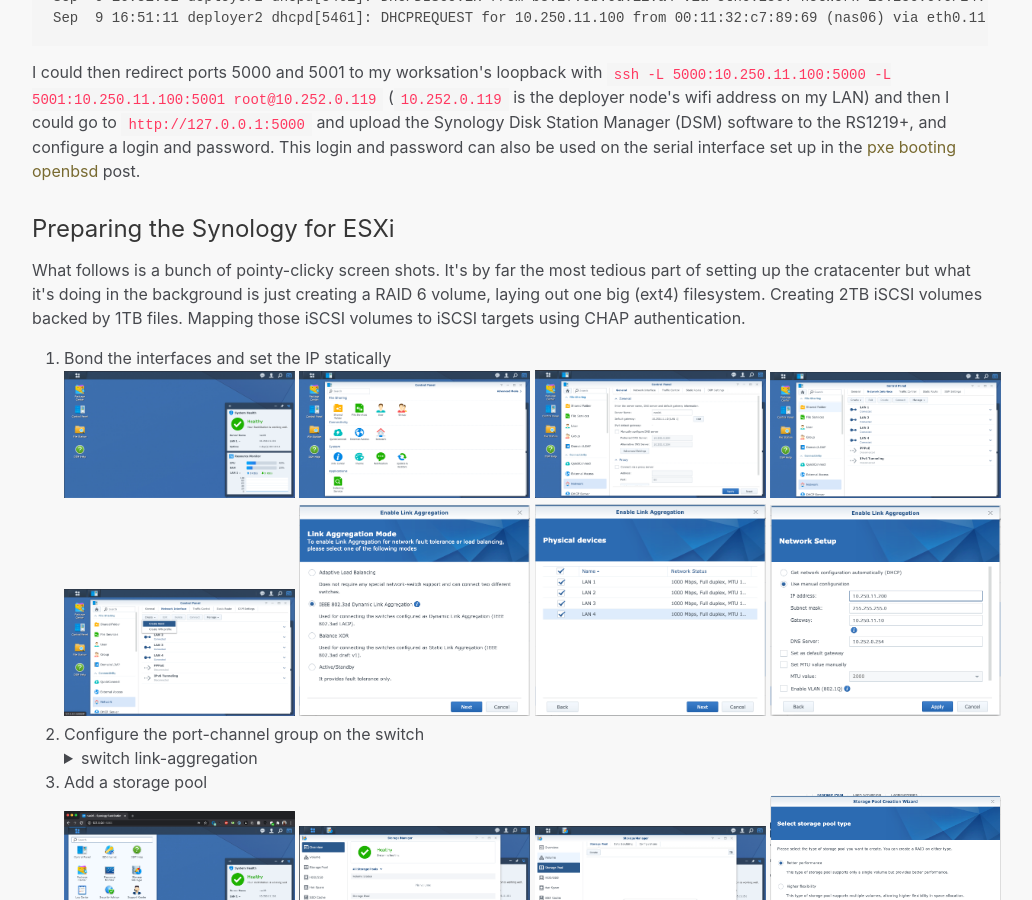
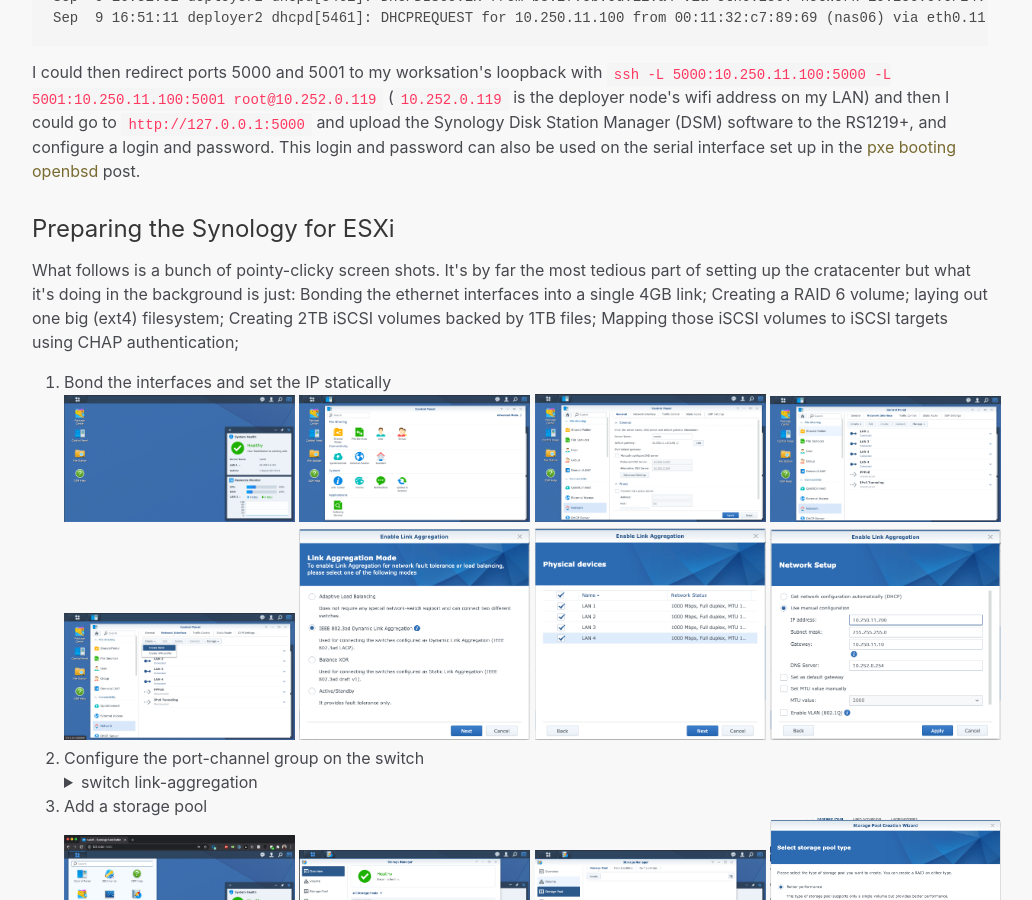
Before and after one commit to jameswhite/cratacenter, a Jekyll site: the page built from _posts/2020-09-10-storage.md, in a window 1280 px wide and 900 px high, scrolled down 377 px. Shown: the whole window, without its empty margins (130-1162 px from the left). Built offline with Jekyll 4.4.1, drawn with Linux system fonts in a browser that asks for light colours.

Commit message:
sequence fix

```diff
--- a/_posts/2020-09-10-storage.md
+++ b/_posts/2020-09-10-storage.md
@@ -54,7 +54,7 @@
 count=1; IFS=$'\n'; ls -1arht * | while read line; do mv "${line}" "$(basename $(pwd))_${count}.png"; count=$(expr ${count} + 1); done
 -->
 <h3>Preparing the Synology for ESXi</h3>
-<p>What follows is a bunch of pointy-clicky screen shots. It's by far the most tedious part of setting up the cratacenter but what it's doing in the background is just creating a RAID 6 volume, laying out one big (ext4) filesystem. Creating 2TB iSCSI volumes backed by 1TB files. Mapping those iSCSI volumes to iSCSI targets using CHAP authentication.</p>
+<p>What follows is a bunch of pointy-clicky screen shots. It's by far the most tedious part of setting up the cratacenter but what it's doing in the background is just: Bonding the ethernet interfaces into a single 4GB link; Creating a RAID 6 volume; laying out one big (ext4) filesystem; Creating 2TB iSCSI volumes backed by 1TB files; Mapping those iSCSI volumes to iSCSI targets using CHAP authentication;</p>
 
 <ol>
   <li>Bond the interfaces and set the IP statically</li>
```
